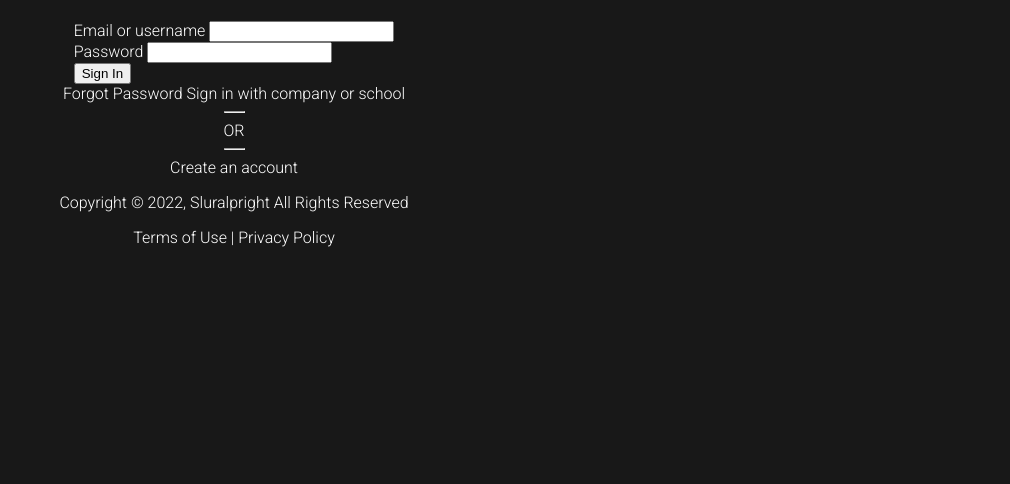
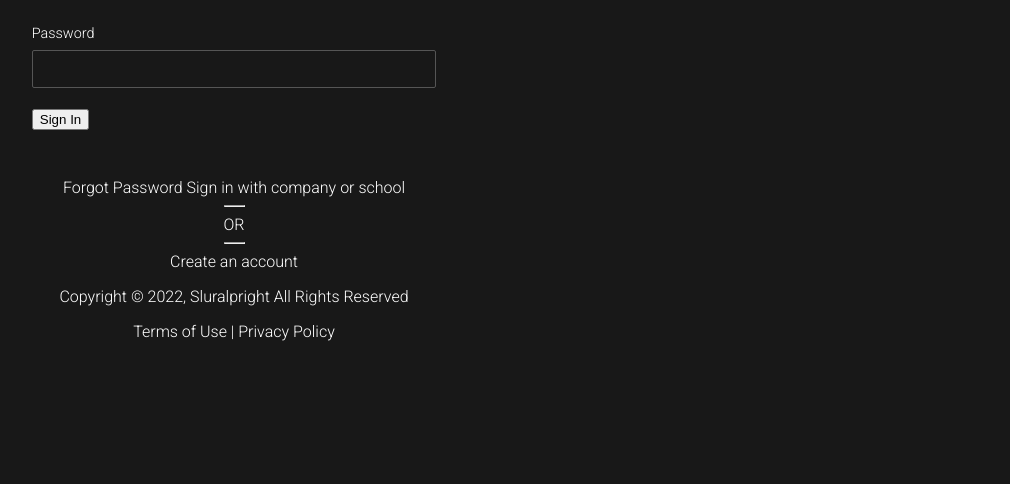
Before and after one commit to sheronimo/practice-pluralsight_clone, a plain HTML site: page index.html in a window 1280 px wide. Shown: the part 332-816 px from the top of the page, without its empty margins (90-1100 px from the left). Drawn offline with Linux system fonts and the light colour scheme.

Commit message:
form input styling

```diff
--- a/scss/_config.scss
+++ b/scss/_config.scss
@@ -7,3 +7,5 @@ $clr-primary: #f96816;
 $clr-secondary: #fff;
 
 $clr-neutral-dark: #181818;
+$clr-neutral-light: #555;
+$clr-neutral-lighter: #ccc;
--- a/scss/main.scss
+++ b/scss/main.scss
@@ -59,6 +59,33 @@ a {
 				height: auto;
 			}
 		}
+
+		&-form {
+			width: 80%;
+			padding-bottom: 3rem;
+
+			.form {
+				&-group {
+				}
+
+				&-label {
+					font-size: 0.9rem;
+					line-height: 2rem;
+					font-weight: 500;
+				}
+
+				&-input {
+					margin-bottom: 1.3rem;
+					width: 100%;
+					background: $clr-neutral-dark;
+					border-radius: 2px;
+					border: 1px solid $clr-neutral-light;
+					color: $clr-neutral-lighter;
+					padding: 0.5rem 1rem;
+					line-height: 1.3rem;
+				}
+			}
+		}
 	}
 }
 
```
Also changed, not shown: css/main.css, 1 other file.
